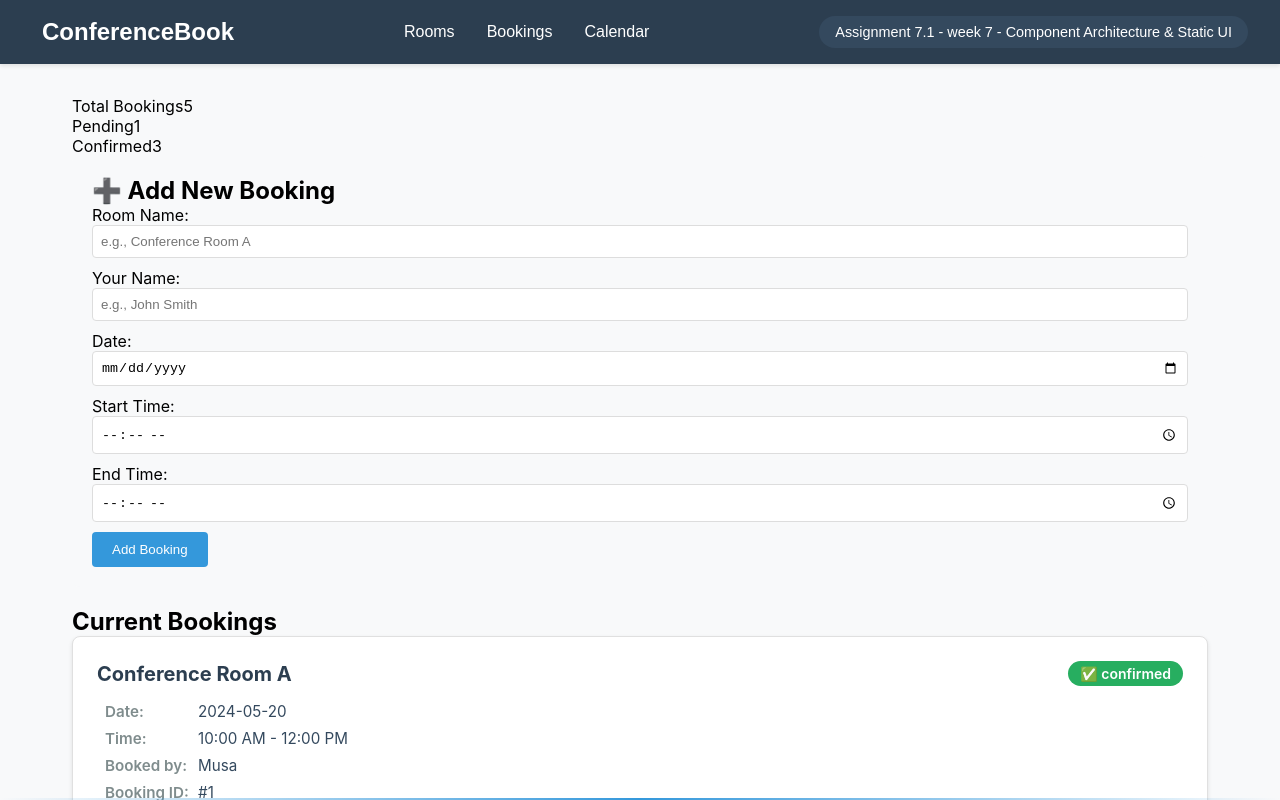
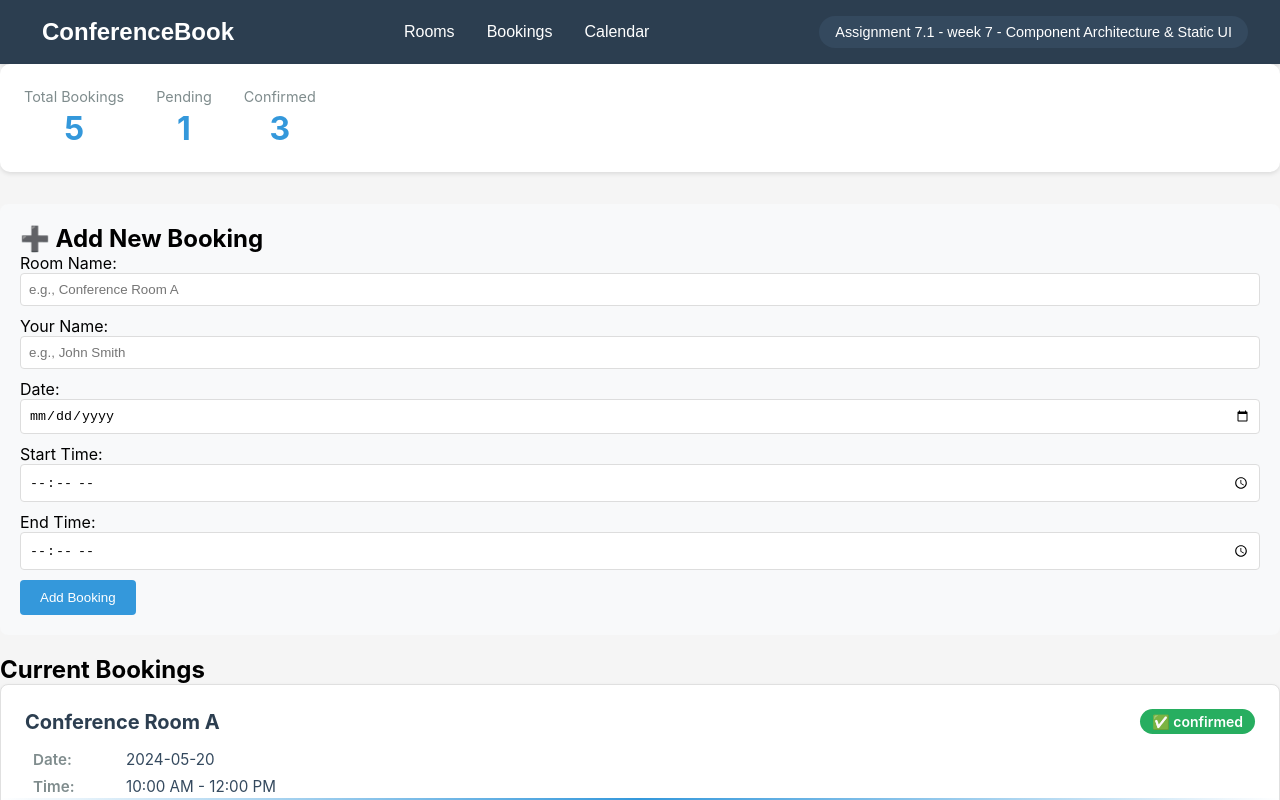
Before and after one commit to mphosiphosenkosi-collab/Conference-Booking-Domain, a React (Vite) app in the folder conference-booking-frontend/: page / in a window 1280 px wide. Shown: the top 800 px of the page. Built offline with nearby package versions, Linux system fonts and the light colour scheme.

Commit message:
style: update App.css with stats container styles
- Add .stats-container for dashboard layout
- Add .stat-card, .stat-label, .stat-value classes
- Remove inline styles from App.jsx
- Keep all styling in CSS files as per best practices

Requirement 5: Styling & Layout ✅

```diff
--- a/conference-booking-frontend/src/App.css
+++ b/conference-booking-frontend/src/App.css
@@ -1,26 +1,39 @@
-
 * {
   margin: 0;
   padding: 0;
   box-sizing: border-box;
 }
 
-html, body, #root {
-  height: 100%;
-  font-family: -apple-system, BlinkMacSystemFont, 'Segoe UI', Roboto, sans-serif;
-  background-color: #f8f9fa;
+body {
+  font-family: -apple-system, BlinkMacSystemFont, 'Segoe UI', Roboto, Oxygen, Ubuntu, sans-serif;
+  background-color: #f5f5f5;
 }
 
-.app-container {
+/* Add to your App.css */
+.stats-container {
   display: flex;
-  flex-direction: column;
-  min-height: 100vh;
+  gap: 2rem;
+  margin-bottom: 2rem;
+  background-color: white;
+  padding: 1.5rem;
+  border-radius: 10px;
+  box-shadow: 0 2px 4px rgba(0,0,0,0.1);
 }
 
-.main-content {
-  flex: 1;
-  max-width: 1200px;
-  margin: 0 auto;
-  padding: 2rem;
-  width: 100%;
+.stat-card {
+  text-align: center;
 }
+
+.stat-label {
+  display: block;
+  font-size: 0.9rem;
+  color: #7f8c8d;
+  margin-bottom: 0.25rem;
+}
+
+.stat-value {
+  display: block;
+  font-size: 2rem;
+  font-weight: bold;
+  color: #3498db;
+}
```
